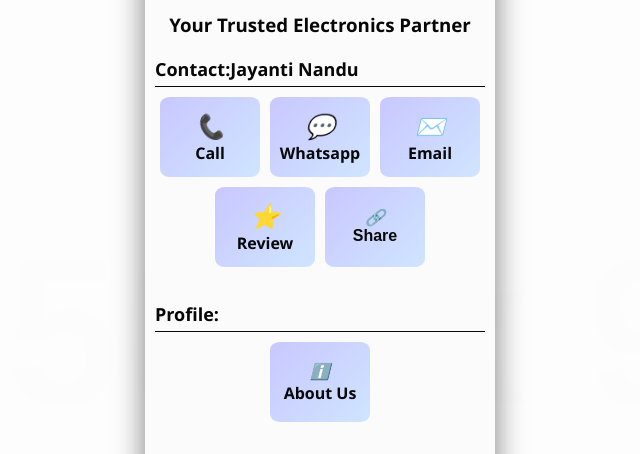
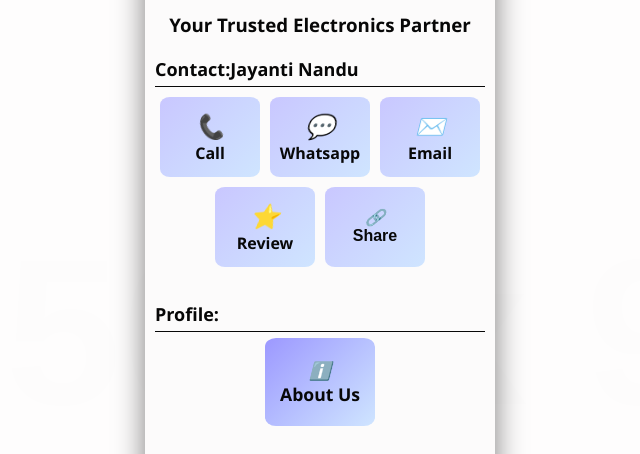
Before and after one commit to HariomDigital/Eyecomnx, a plain HTML site: page index.html in a window 1280 px wide. In both pictures the pointer is over the link 640 px from the left and 471 px from the top of the page. Shown: the part 90-544 px from the top of the page, without its empty margins (320-960 px from the left). Drawn offline with Linux system fonts and the light colour scheme; placeholder pictures from the web are drawn by us.

Commit message:
index.html

```diff
--- a/index.html
+++ b/index.html
@@ -164,7 +164,7 @@
     visibility: visible;
     display: flex;
     flex-direction: column;
-background: linear-gradient(135deg, #c9c7ff, #cfe5ff);
+    background: linear-gradient(135deg, #0b0196, #0077ff);
     align-items: center;
 }
 
@@ -209,6 +209,11 @@ width: 300px;
     text-decoration: none;
     font-weight: bold;
     transition: transform 0.3s ease, background 0.3s ease;
+}
+.button3:hover{
+    background: linear-gradient(135deg, #9c98ff, #cfe5ff);
+            color: rgb(7, 7, 7);
+            transform: scale(1.1);
 }
 /* Modal and About Us section */
 .modal {
```
